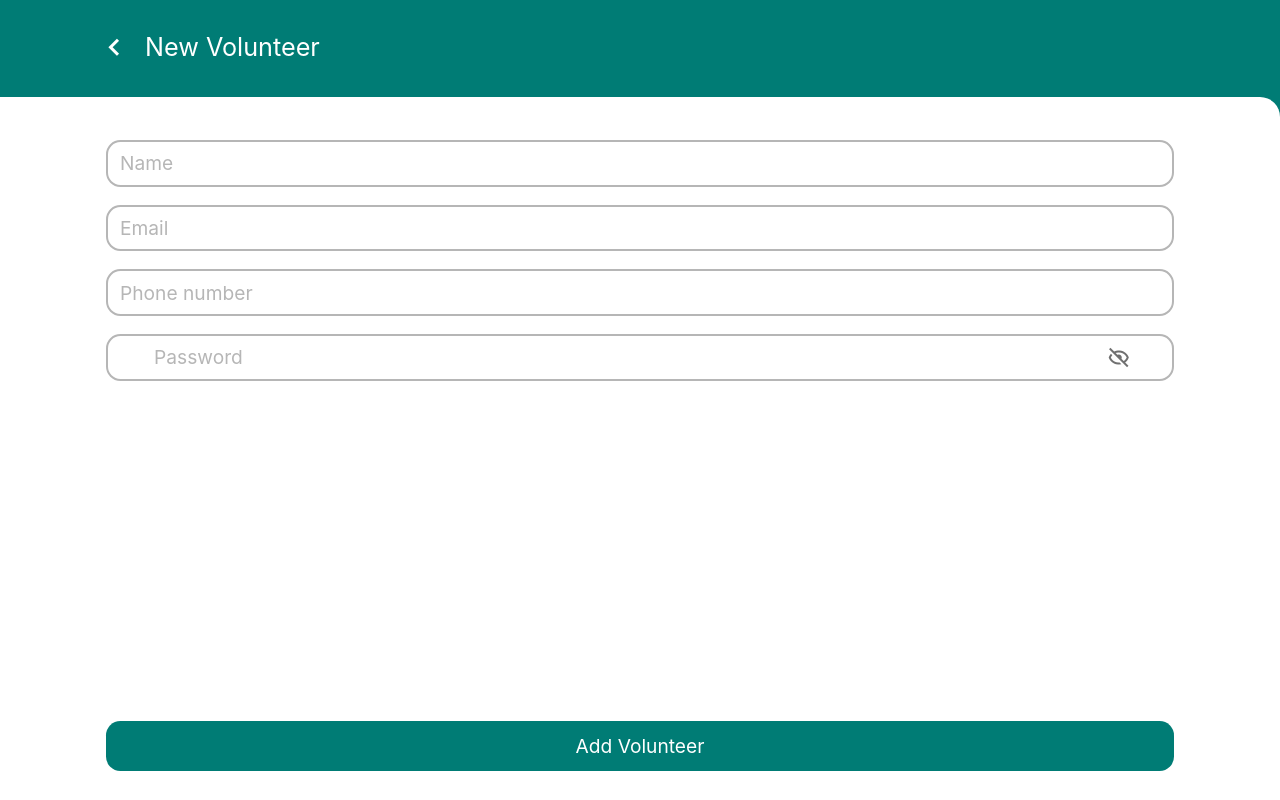
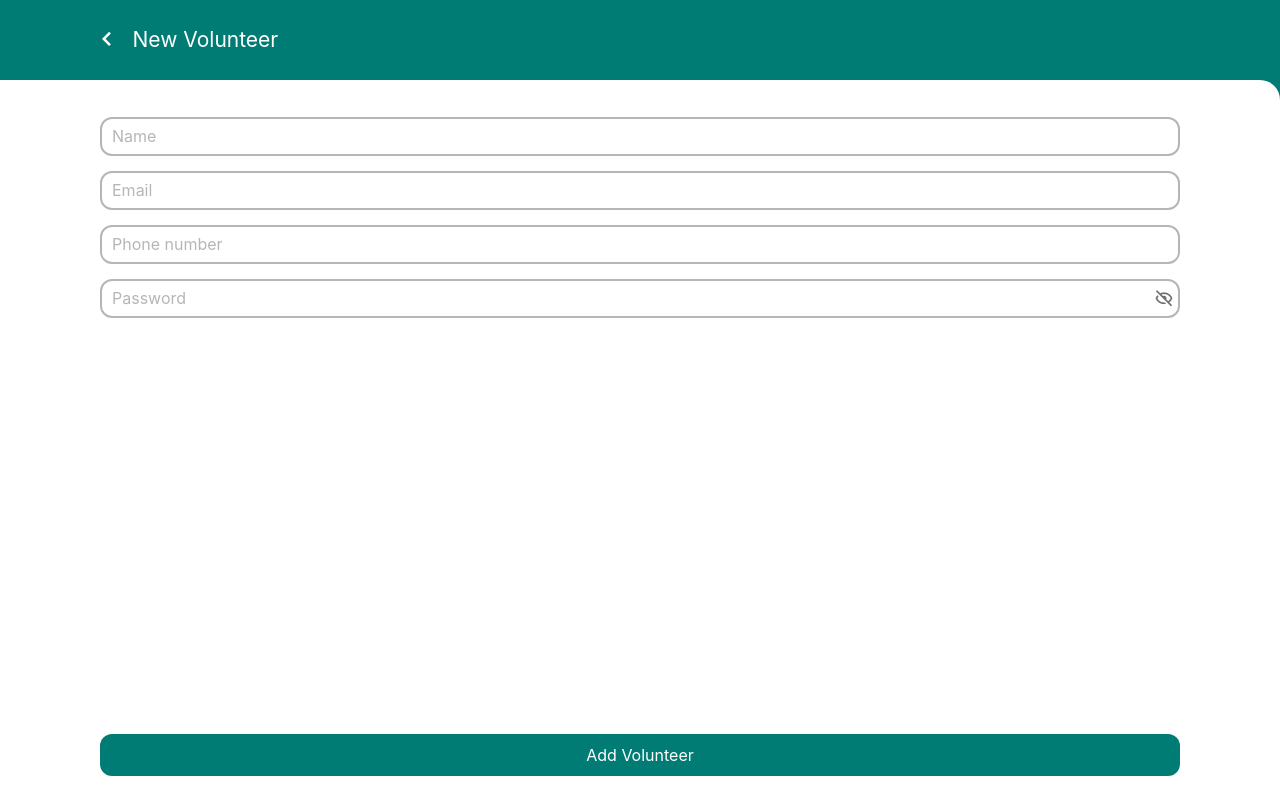
Before and after one commit to lavish-jhamb/ngo-private, a React (Create React App) app: page /NewVolunteer in a window 1280 px wide. Built offline with nearby package versions, Linux system fonts and the light colour scheme.

Commit message:
Manage-Volunteer and New-Volunteer pages

```diff
--- a/src/Views/Page/ManageVolunteer/Index.css
+++ b/src/Views/Page/ManageVolunteer/Index.css
@@ -4,21 +4,20 @@
   height: 39px;
   display: flex;
   align-items: center;
-  /* justify-content: space-between; */
+  /* justify-content: space-evenly; */
 }
 
 .searchReceiptVol input {
   border: none;
   outline: none;
+  text-align: left;
   font-size: 1.5rem;
-  width: 88%;
+  width: 86%;
   height: 2.2rem;
 }
 
 .searchReceiptVol .searchIconVol {
-  /* flex: 0; */
-  /* margin: 0 1rem; */
-  margin: 1rem;
+  margin: 0 0.6rem 0 0.8rem;
   font-size: 1.5rem;
   color: var(--placeholder);
 }
--- a/src/Views/Page/NewVolunteer/Index.css
+++ b/src/Views/Page/NewVolunteer/Index.css
@@ -43,7 +43,7 @@
   height: 3.9rem;
   margin: 0.75rem 0;
   display: flex;
-  justify-content: center;
+  justify-content: space-between;
   align-items: center;
 }
 
@@ -52,12 +52,12 @@
   outline: none;
   width: 90%;
   height: auto;
-  padding-left: 0.4rem;
 }
 
 .newVolPwd button {
   border: none;
   background-color: var(--white);
+  margin-right: 0.4rem;
 }
 
 .newVolPwd img {
@@ -68,5 +68,5 @@
 .newVolPwd i {
   color: var(--darkGray);
   font-size: 2rem;
-  margin: 0.65rem 0;
+  margin: 0.4rem 0;
 }
--- a/src/index.css
+++ b/src/index.css
@@ -5,7 +5,7 @@
 }
 
 html{
-  font-size: 75%;
+  font-size: 62.5%;
 }
 
 html{
```
Also changed, not shown: src/Views/Page/ManageVolunteer/Index.jsx (+0 -11 lines).
